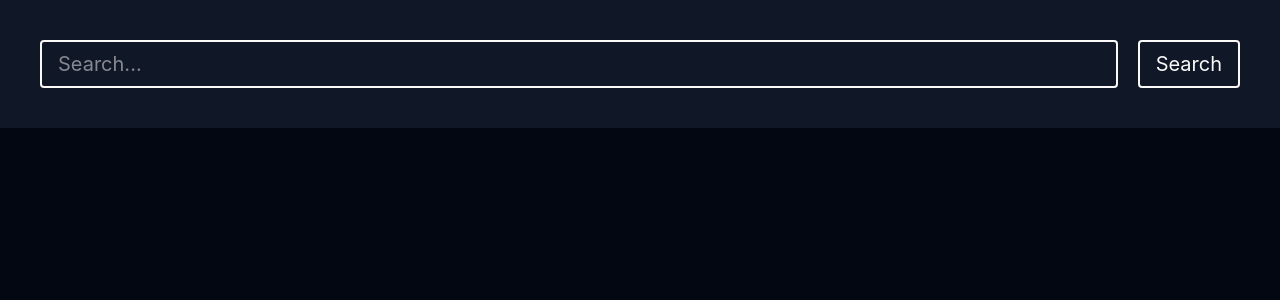
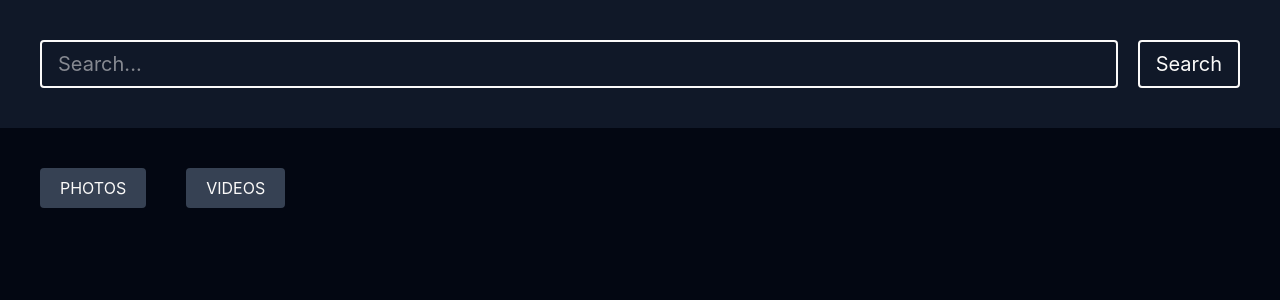
Before and after one commit to sidcoder121/REDUX, a React (Vite) app in the folder projectUsingRedux/: page / in a window 1280 px wide. Shown: the top 300 px of the page. Built offline with nearby package versions, Linux system fonts and the light colour scheme.

Commit message:
customize button using Active tag

```diff
--- a/projectUsingRedux/src/App.jsx
+++ b/projectUsingRedux/src/App.jsx
@@ -1,4 +1,5 @@
 import SearchBar from "./components/SearchBar"
+import { Tabs } from "./components/Tabs"
 
 export const App = () => {
 
@@ -6,6 +7,7 @@
   return (
     <div className='h-screen w-full bg-gray-950 text-taupe-50'>
      <SearchBar/>
+     <Tabs/>
 
     </div>
   )
--- a/projectUsingRedux/src/components/Tabs.jsx
+++ b/projectUsingRedux/src/components/Tabs.jsx
@@ -0,0 +1,23 @@
+import { useDispatch, useSelector } from "react-redux"
+import { setActiveTabs } from "../redux/features/searchSlice"
+
+
+export const Tabs = () => {
+
+    const tabs = ['Photos','Videos']
+    const dispatch = useDispatch()
+    const activeTab = useSelector((state)=>state.search.activeTab)
+  return (
+    <div className="flex gap-10 p-10">
+        {tabs.map(function(elem,idx){
+        return (
+        <button className={`${(activeTab == elem?'bg-blue-700':'bg-gray-700')} bg-emerald-600 cursor-pointer px-5 py-2 rounded uppercase`}
+         key={idx}
+         onClick={()=>{
+            dispatch(setActiveTabs(elem))
+         }}
+         >{elem}</button>
+        )
+    })}</div>
+  )
+}
```
